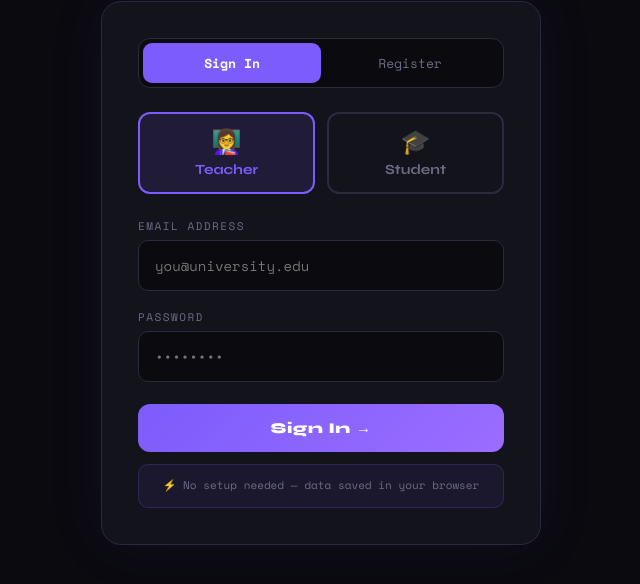
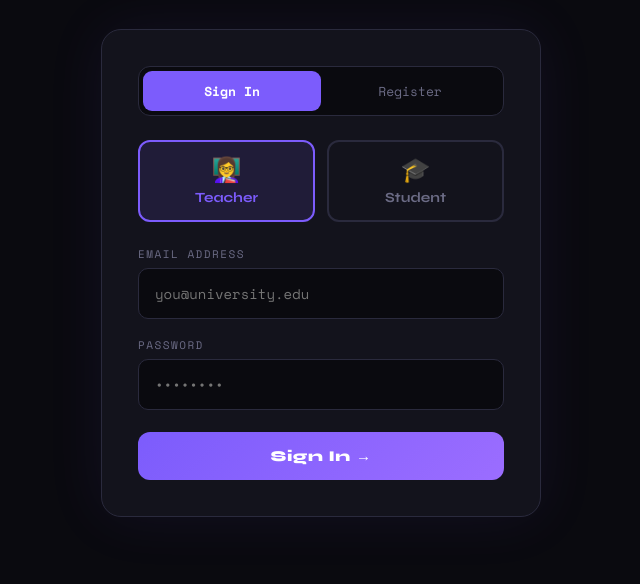
Before and after one commit to muhammadbilalajmal/OnlineQuizSystem, a plain HTML site: page index.html in a window 1280 px wide. Shown: the part 176-760 px from the top of the page, without its empty margins (319-959 px from the left). Drawn offline with nearby package versions, Linux system fonts and the light colour scheme.

Commit message:
Update index.html

```diff
--- a/index.html
+++ b/index.html
@@ -390,9 +390,9 @@
         </div>
 
         <div id="message"></div>
-        <div class="demo-note">
+        <!-- <div class="demo-note">
           ⚡ No setup needed — data saved in your browser
-        </div>
+        </div> -->
       </div>
     </div>
 
```
